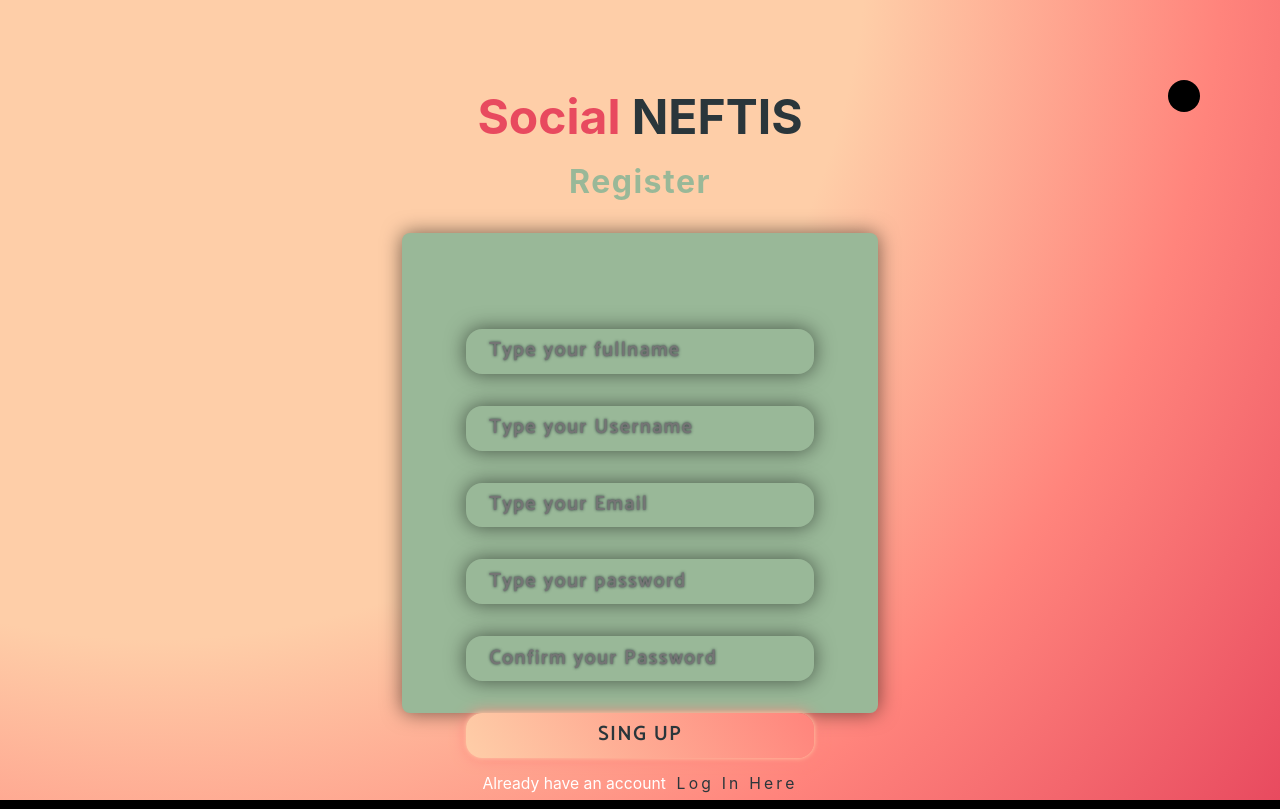
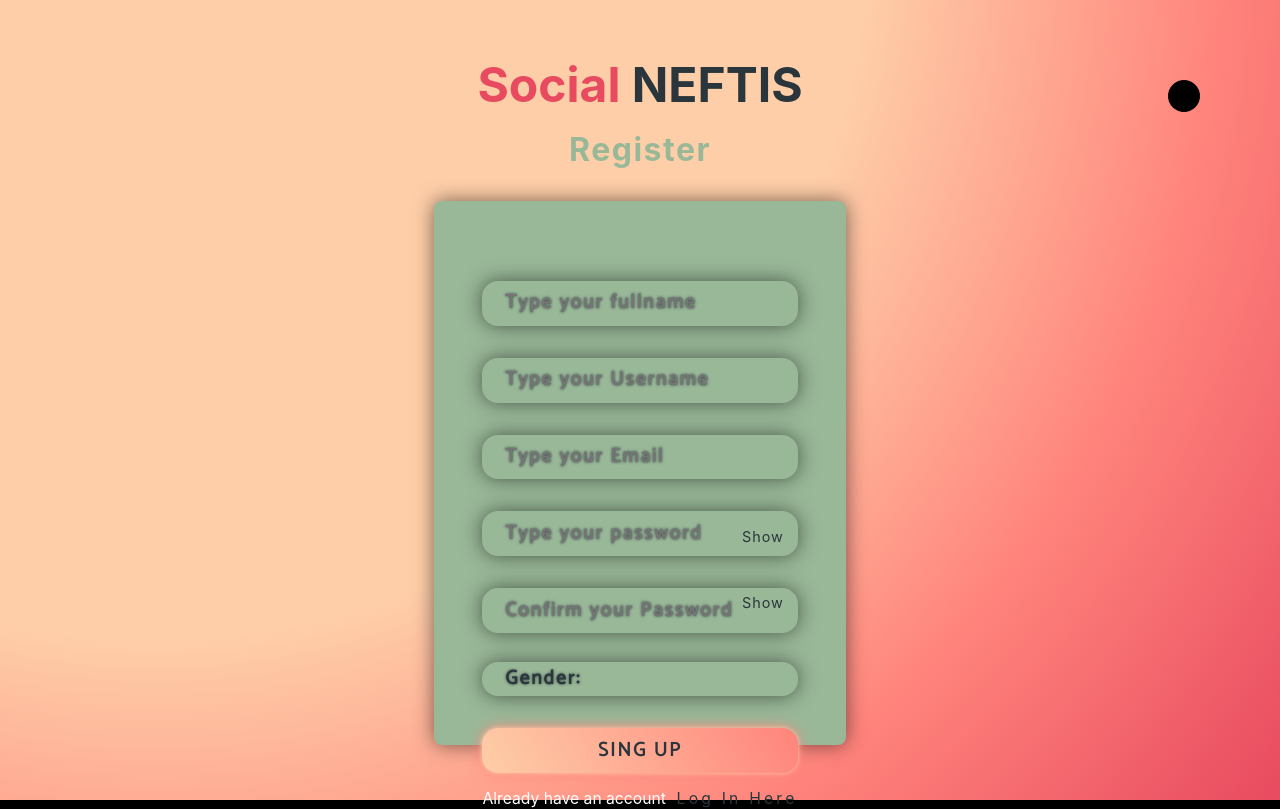
Before and after one commit to ElideZavala/RedSocial-Neftis, a React app in the folder neftis/: page /register in a window 1280 px wide. Built offline with nearby package versions, Linux system fonts and the light colour scheme.

Commit message:
gender style

```diff
--- a/neftis/src/pages/Login.js
+++ b/neftis/src/pages/Login.js
@@ -19,19 +19,19 @@ const Login = () => {
 					className="login__data--form__email"
 					type="email"
 					value={email}
-					onChange={(e)=> setEmail(e.target.email)}
+					onChange={(e)=> setEmail(e.target.value)}
 					placeholder="Type your email">
 				</input>
 				<input
 					className="login__data--form__password"
 					type={showpass ? "type" : "password"} /*{Si showpass es true sera type si es false password }*/
 					value={password}
-					onChange={(e)=> setPassword(e.target.password)}
+					onChange={(e)=> setPassword(e.target.value)}
 					placeholder="Type your password">
 				</input>
 				<small className="login__data--form__showpass" onClick={()=>setShowass(!showpass)}>{showpass ? "Hide" : "Show" }</small>
 				<button className="login__data--form__button" type="submit">Log In</button>
-				<p onClick={()=>setShowass(!showpass)} className="login__data--form__small">Do not have account <Link to="register">Create Here</Link></p>
+				<p className="login__data--form__small">Do not have account <Link to="register">Create Here</Link></p>
 			</form>
 		</div>
     </div>
--- a/neftis/src/pages/Register.js
+++ b/neftis/src/pages/Register.js
@@ -7,6 +7,9 @@ const Register = () => {
 	const [email, setEmail] = useState('')
 	const [password, setPassword] = useState('')
 	const [confirmPassword, setConfirmPassword] = useState('')
+	const [showpass, setShowpass] = useState(false)
+	const [showconfpass, setShowconfpass] = useState(false)
+	const [gender, setGender] = useState('')
 
   return (
 	<div className="register "> {/* Colocar el thema Dark */}
@@ -38,18 +41,26 @@ const Register = () => {
 			</input>
 			<input
 				className="register__data--form__password"
-				type="password"
+				type={showpass ? "type" : "password"}
 				value={password}
-				onChange={(e)=> setPassword(e.target.password)}
+				onChange={(e)=> setPassword(e.target.value)}
 				placeholder="Type your password">
 			</input>
+			<small className="register__data--form__showRegPass" onClick={()=>setShowpass(!showpass)}>{showpass ? "Hide" : "Show" }</small>
 			<input
 				className="register__data--form__confirmPassword"
-				type="password"
+				type={showconfpass ? "type" : "password"}
 				value={confirmPassword}
-				onChange={(e)=> setConfirmPassword(e.target.confirmPassword)}
+				onChange={(e)=> setConfirmPassword(e.target.value)}
 				placeholder="Confirm your Password">
 			</input>
+			<select className="register__data--form__select" value={gender} onChange={(e) => setGender(e.target.value)} placeholder="Gender">
+				<option value="">Gender:</option>
+				<option value="male">Male</option>
+				<option value="female">Female</option>
+				<option value="other">Other</option>
+			</select>
+			<small className="register__data--form__showRegConfPass" onClick={()=>setShowconfpass(!showconfpass)}>{showconfpass ? "Hide" : "Show" }</small>
 			<button className="register__data--form__button" type="submit">Sing Up</button>
 			<small  className="register__data--form__small">Already have an account <Link to="/">Log In Here</Link></small>
 		</form>
--- a/neftis/src/styles/_5.register.scss
+++ b/neftis/src/styles/_5.register.scss
@@ -92,17 +92,38 @@
 			background-color: var(--color-quaternary);
 			box-shadow: 0 0 20px rgba(0, 0, 0, 0.543);
 			border-radius: 8px;
-			height: calc(10rem + 25vw);
+			height: calc(10rem + 30vw);
 			min-width: 25vw;
-			padding: 4rem;
+			padding: 3rem;
+			position: relative;
 
+			&__showRegPass {
+				position: absolute;
+				top: 60.2%;
+				right: 15%;
+				cursor: pointer;
+				font-size: font-size(font-size-small);
+				letter-spacing: 1px;
+				color: var(--color-primary);
+			}
+
+			&__showRegConfPass {
+				position: absolute;
+				top: 72.3%;
+				right: 15%;
+				cursor: pointer;
+				font-size: font-size(font-size-small);
+				letter-spacing: 1px;
+				color: var(--color-primary);
+			}
 
 			&__fullname,
 			&__username,
 			&__email,
 			&__password,
 			&__confirmPassword,
-			&__button {
+			&__button,
+			&__select {
 				@extend %inputBtn;
 				margin-top: 2rem;
 			}
@@ -111,11 +132,33 @@
 			&__username,
 			&__email,
 			&__password,
-			&__confirmPassword {
+			&__confirmPassword,
+			&__select {
 				@extend %input;
 			}
 
+			&__select {
+				appearance: none;
+				margin: 1.8rem auto 0rem;
+				padding: .8rem;
+				border-radius: 8px;
+				width: 100%;
+				background-color: transparent;
+				border: none;
+				outline: none;
+				cursor: pointer;
+				transition: all .8s ease-in-out;
 
+				&:hover,
+				&:active {
+					box-shadow: 0 0 5px var(--color-quinary);
+				}
+
+				option {
+					background-color: var(--color-quinary);
+					color: var(--color-primary);
+				}
+			}
 
 			&__button {
 				font-weight: 800;
@@ -135,7 +178,7 @@
 
 			&__small {
 				@extend %formSmall;
-				padding: 1rem;
+				padding-top: 1rem;
 			}
 		}
 
```
